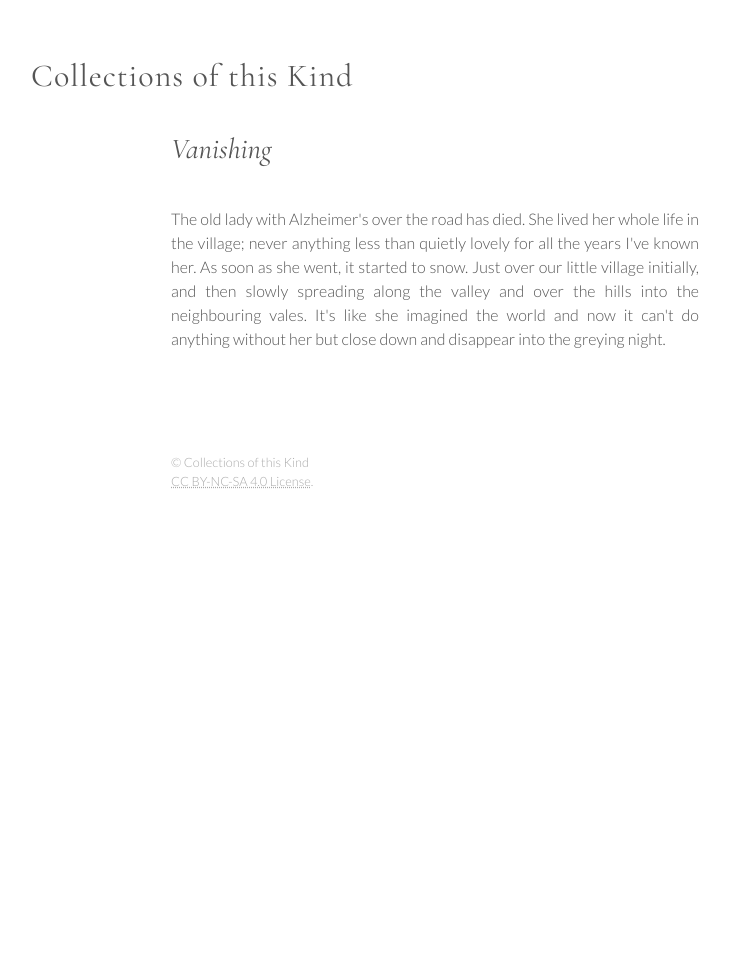
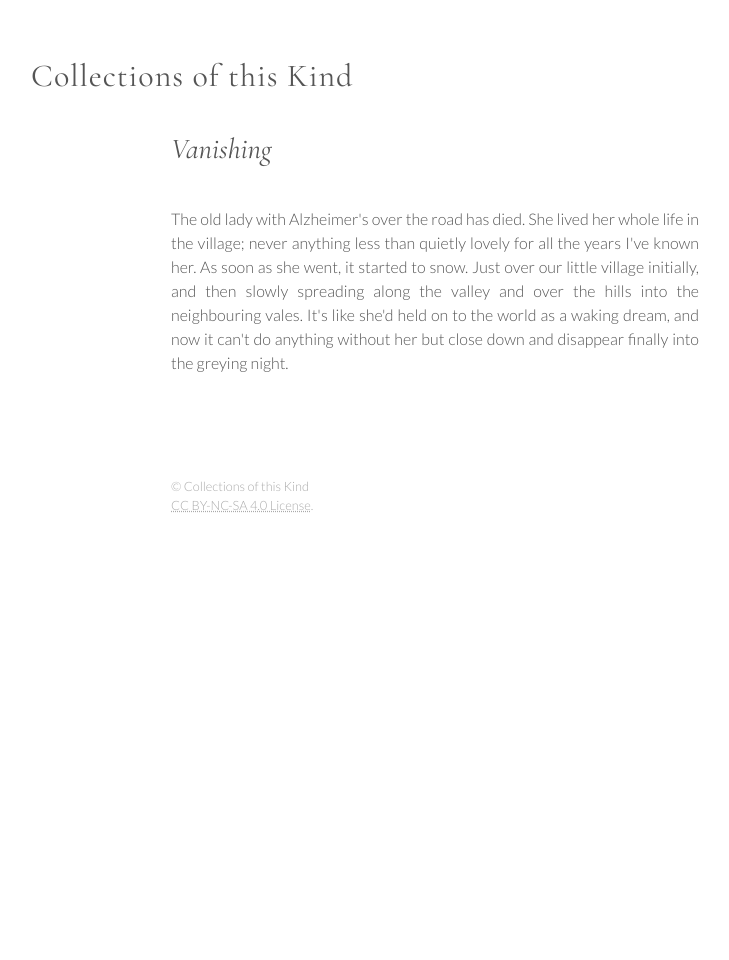
Before and after one commit to CollectionsOfThisKind/collectionsofthiskind.github.io, a Jekyll site: the page built from pages/diary/vanishing.html, in a window 1280 px wide. Shown: the whole page, without its empty margins (79-808 px from the left). Built offline with Jekyll 4.4.1, drawn with Linux system fonts in a browser that asks for light colours.

Commit message:
Add files via upload

```diff
--- a/pages/diary/vanishing.html
+++ b/pages/diary/vanishing.html
@@ -17,6 +17,6 @@ layout: page
 </div>
 
 <p>
-The old lady with Alzheimer's over the road has died. She lived her whole life in the village; never anything less than quietly lovely for all the years I've known her. As soon as she went, it started to snow. Just over our little village initially, and then slowly spreading along the valley and over the hills into the neighbouring vales. It's like she imagined the world and now it can't do anything without her but close down and disappear into the greying night.
+The old lady with Alzheimer's over the road has died. She lived her whole life in the village; never anything less than quietly lovely for all the years I've known her. As soon as she went, it started to snow. Just over our little village initially, and then slowly spreading along the valley and over the hills into the neighbouring vales. It's like she'd held on to the world as a waking dream, and now it can't do anything without her but close down and disappear finally into the greying night.
 </p>
 <p class=diarydate>02 Jan 2021</p>
```
